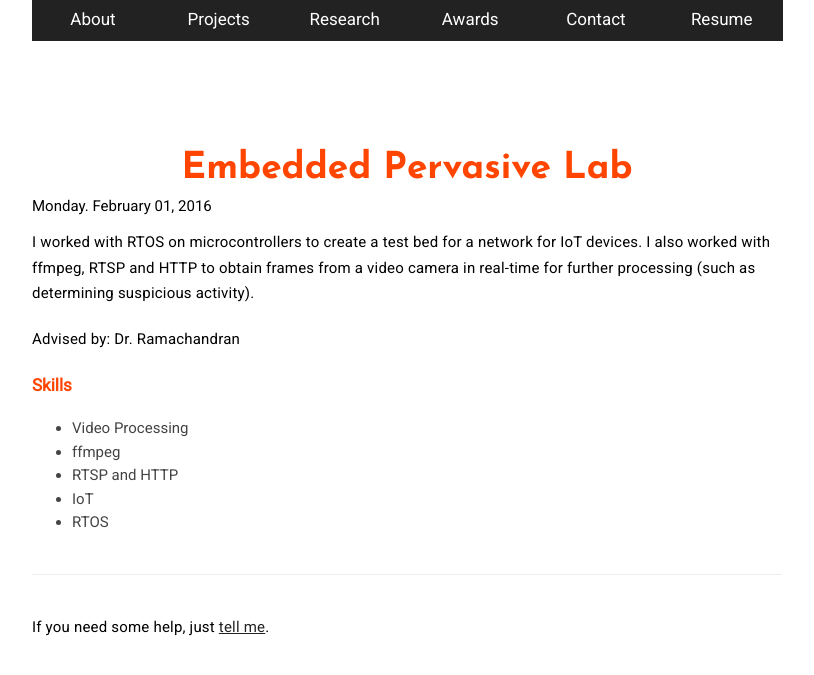
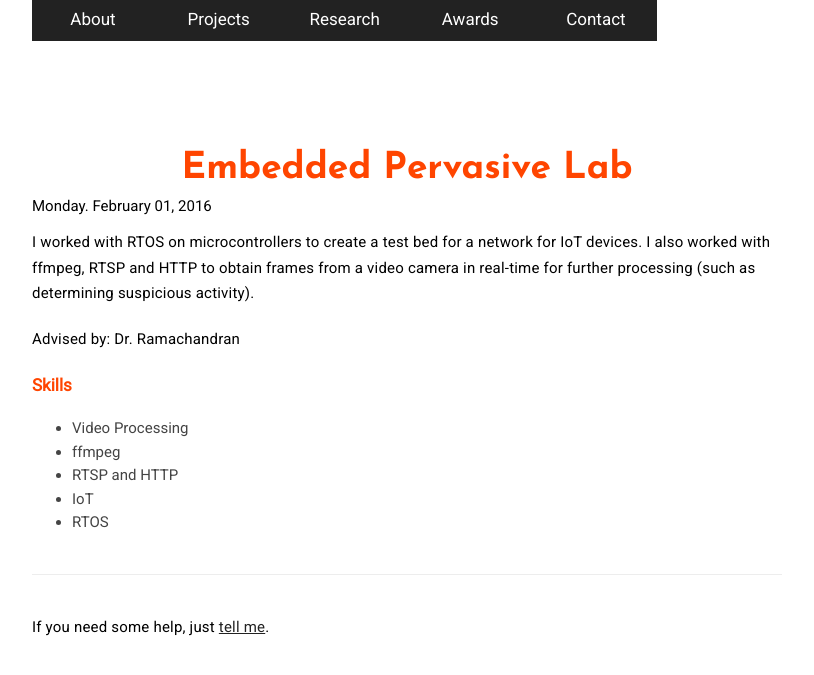
Before and after one commit to azraismail/azraismail.github.io, a Jekyll site: the page built from _posts/2016-10-11-Ramachandran.markdown, in a window 1280 px wide. Shown: the top 675 px of the page, without its empty margins (233-1047 px from the left). Built offline with Jekyll 4.4.1, drawn with Linux system fonts in a browser that asks for light colours.

Commit message:
Update nav.html

```diff
--- a/_includes/nav.html
+++ b/_includes/nav.html
@@ -40,11 +40,5 @@
                 </li>
             {% endif %}
         {% endif %}
-
-        {% if site.resume == true %}
-            <li class="item">
-                <a class="link" href="https://drive.google.com/file/d/0B5oTrXOv9StfZGhkbU5ZYjQzc1U/view?usp=sharing">Resume</a>
-            </li>
-        {% endif %}
     </ul>
 </nav>
```
